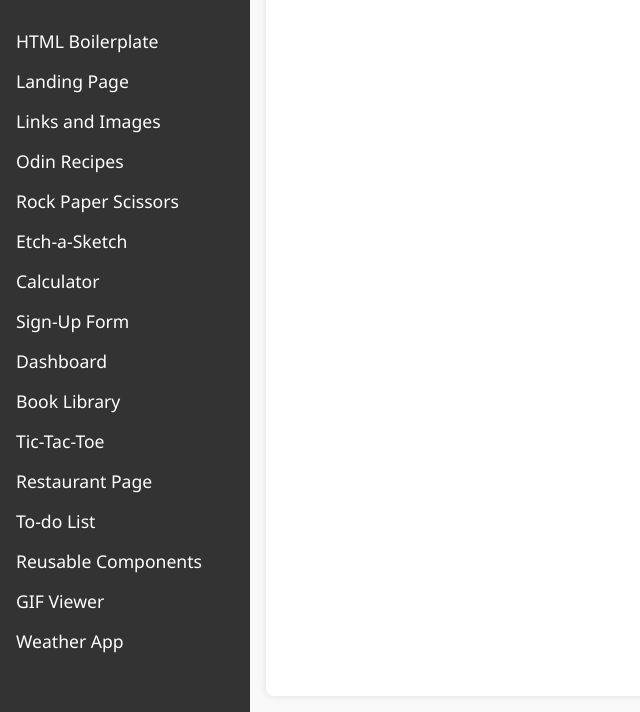
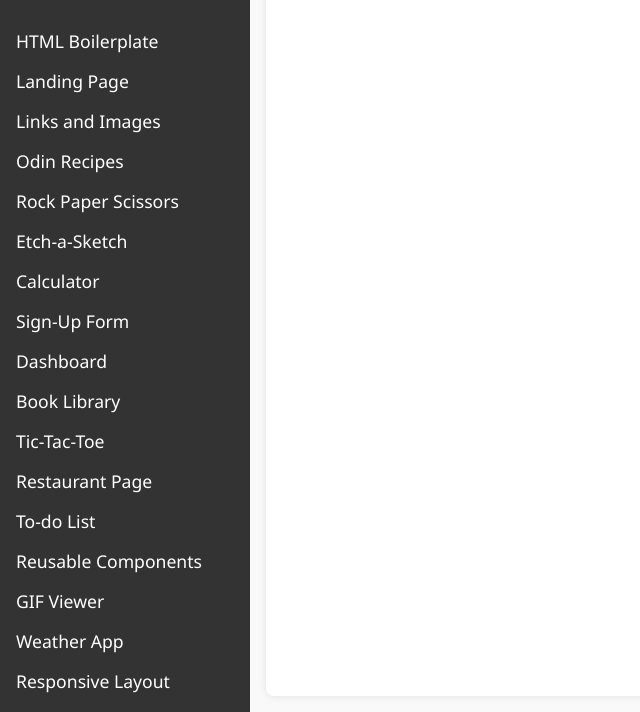
Before and after one commit to rudyoactiv/odin-project, a plain HTML site: page index.html in a window 1280 px wide. Shown: the part 88-800 px from the top of the page, without its empty margins (0-640 px from the left). Drawn offline with Linux system fonts and the light colour scheme.

Commit message:
add new links

```diff
--- a/index.html
+++ b/index.html
@@ -27,6 +27,7 @@
       <li><a href="#" onclick="loadProject('./JSpath/reusable-components/index.html')">Reusable Components</a></li>
       <li><a href="#" onclick="loadProject('./JSpath/gif-app/index.html')">GIF Viewer</a></li>
       <li><a href="#" onclick="loadProject('./JSpath/weather-app/dist/index.html')">Weather App</a></li>
+      <li><a href="#" onclick="loadProject('./JSpath/responsive/index.html')">Responsive Layout</a></li>
     </ul>
   </nav>
   <main>
--- a/style.css
+++ b/style.css
@@ -18,6 +18,7 @@
     background: #333;
     color: white;
     padding: 2rem 1rem;
+    overflow: auto;
   }
   nav h1 {
     font-size: 1.5rem;
```
